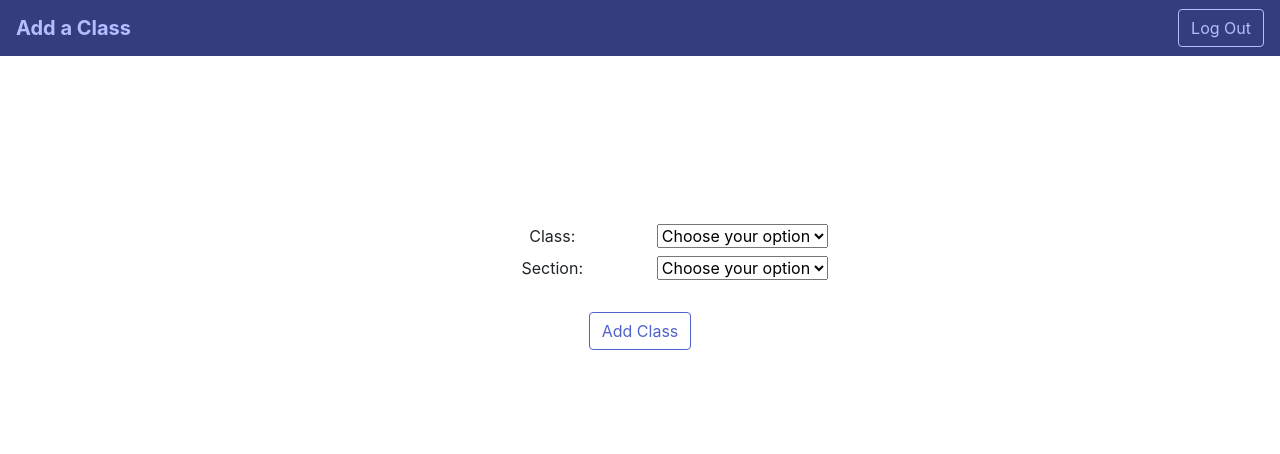
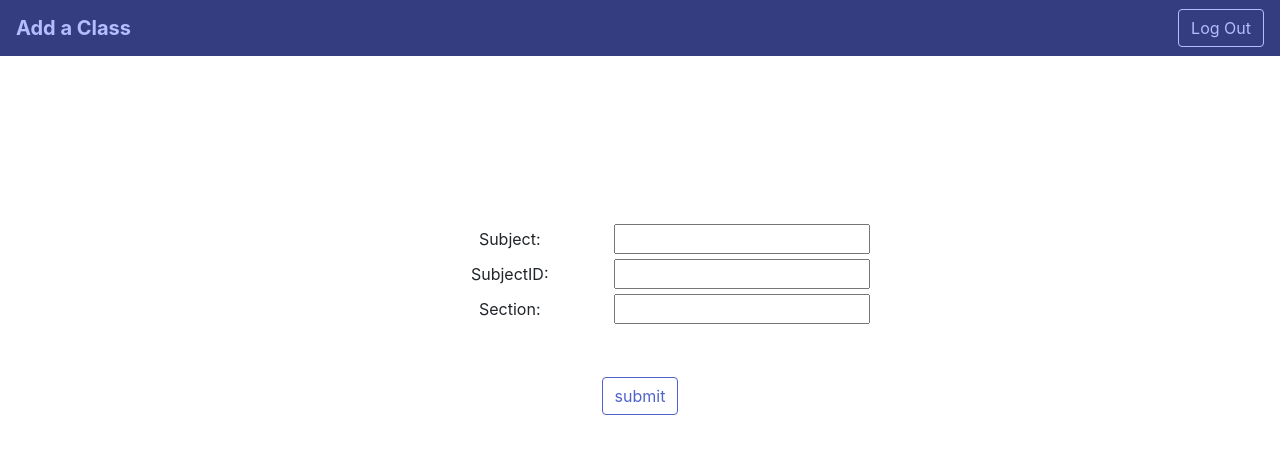
Before and after one commit to paolo-ortiz/CS122-Project, a PHP site: page /add_class.php in a window 1280 px wide. Shown: the top 454 px of the page. Run offline with PHP 8.4, Linux system fonts and the light colour scheme.

Commit message:
Add files via upload

```diff
--- a/add_class.php
+++ b/add_class.php
@@ -1,3 +1,59 @@
+<?php
+    //connect to database
+    include('config/db_connect.php');
+    $subject = $section = $subjectID ='';
+    $errors = array('subject'=>'', 'section'=>'');
+    if(isset($_POST['submit'])) {
+        //check subject for errors
+        if(empty($_POST['subject'])) {
+            $errors['subject'] = 'Subject is required';
+        } else {
+            $subject = htmlspecialchars($_POST['subject']);
+        }
+        //check subject for errors
+        if(empty($_POST['section'])) {
+            $errors['section'] = 'Section is required';
+        } else {
+            $section = htmlspecialchars($_POST['section']);
+        }
+
+        if(empty($_POST['subjectID'])) {
+            $errors['subjectID'] = 'SubjectID is required';
+        } else {
+            $section = htmlspecialchars($_POST['subjectID']);
+        }
+
+        //check if there are errors
+        if(array_filter($errors)) {
+            //do nothing
+        } else {
+            //save data
+            $subject = mysqli_real_escape_string($conn, $_POST['subject']);
+            $section = mysqli_real_escape_string($conn, $_POST['section']);
+            $subjectID = mysqli_real_escape_string($conn, $_POST['subjectID']);
+            //create sql
+            $sql = "INSERT INTO section(sectionName) VALUES( '$section')";
+            $sql2 = "INSERT INTO subject(subjectID, name) VALUES( '$subjectID','$subject')";
+            //save to db and check
+            if(mysqli_query($conn, $sql)) {
+                //success
+                //redirect
+            header('Location: index.php');
+            }
+
+            if(mysqli_query($conn, $sql2)) {
+                //success
+                //redirect
+            header('Location: index.php');
+            }
+
+            else {
+                echo 'query error: ' . mysqli_error($conn);
+            }
+        }
+    }
+ ?>
+
 <!DOCTYPE html>
 
 <head>
@@ -8,11 +64,9 @@
         .brand {
             background: #29b6f6 !important;
         }
-
         .brand-text {
             color: #29b6f6 !important;
         }
-
         label {
             width: 200px;
         }
@@ -33,31 +87,29 @@
     </div>
     <br>
     <div class="container" style="text-align:center; align:center">
-        <form action="index.php" method=POST>
-            <!-- <input type=text placeholder="Class" name= className> -->
-            <!-- <div style="text-align:center; align:center"> -->
             <br><br><br><br><br><br>
-                <label>Class:</label>
-                <select name=className class="browser-default">
-                    <option value="" disabled selected>Choose your option</option>
-                    <option name="className" value=Science>className</option>
-                    <option name="className" value=Math>className</option>
-                    <option name="className" value=PE>className</option>
-                    <option name="className" value=English>className</option>
-                </select>
+
+
+                <!-- FORM TO SEND DATA -->
+                <form class="white" action="add_class.php" method="POST">
+                    <label>Subject:</label>
+                    <input type="text" name="subject" value="<?php echo $subject ?>">
+                    <div class="red-text"><?php echo $errors['subject']; ?></div>
+
+                    <label>SubjectID:</label>
+                    <input type="text" name="subjectID" value="<?php echo $subjectID ?>">
+                    <div class="red-text"><?php echo $errors['section']; ?></div>
+
+                    <label>Section:</label>
+                    <input type="text" name="section" value="<?php echo $section ?>">
+                    <div class="red-text"><?php echo $errors['section']; ?></div>
+
+                    <br><br>
+                    <input type="submit" name="submit" value="submit" class="btn btn-outline-light my-2 my-sm-0" style="border-color:#5262CC; color:#5262CC;">
+                </form>
+
                 <br>
-                <label>Section:</label>
-                <select name=secName class="browser-default">
-                    <option value=secName disabled selected>Choose your option</option>
-                    <option value=A name="secName">secName</option>
-                    <option value=B name="secName">secName</option>
-                    <option value=C name="secName">secName</option>
-                    <option value=D name="secName">secName</option>
-                </select>
-                <br><br>
-                <button class="btn btn-outline-light my-2 my-sm-0" style="border-color:#5262CC; color:#5262CC;" type="submit">Add Class</button>
 
-            <!-- </div> -->
         </form>
     </div>
 </body>
--- /dev/null
+++ b/config/db_connect.php
@@ -0,0 +1,10 @@
+<?php
+
+	//connect to database
+	$conn = mysqli_connect('localhost','CS122','blank' ,'cs122_proj');
+	//check connection
+	if (!$conn) {
+		echo 'Connection Error: ' . mysqli_connect_error();
+	}
+
+ ?>
```
Also changed, not shown: add_student.php (+14 -8 lines), edit_class.php (+63 -0 lines), index.php (+8 -0 lines), remove_class.php (+12 -21 lines), templates/Input2 header.php (+48 -18 lines).
